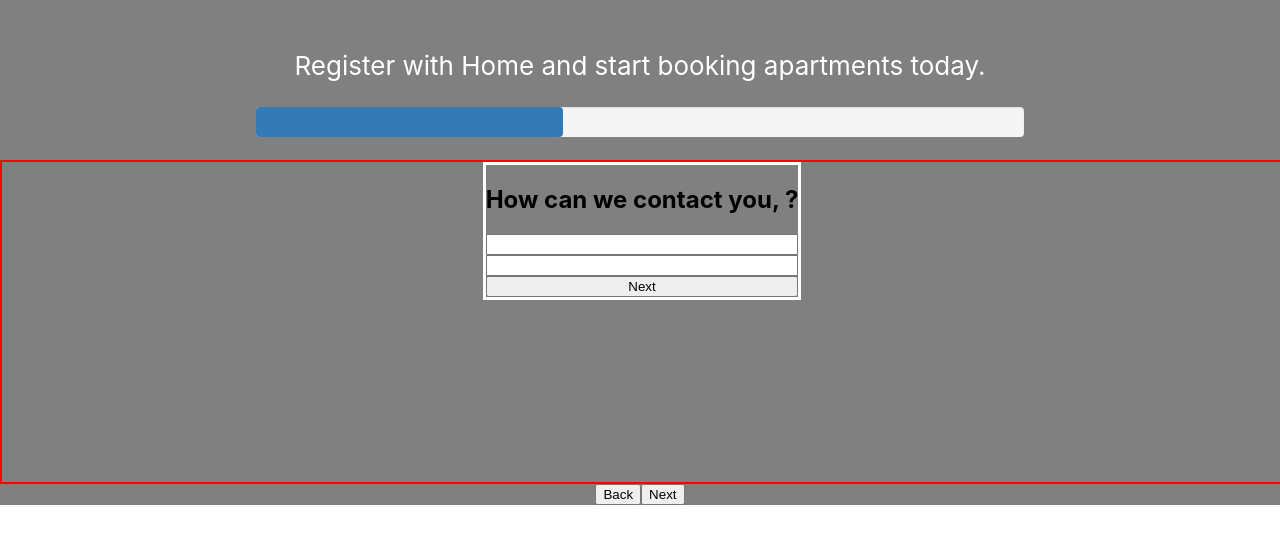
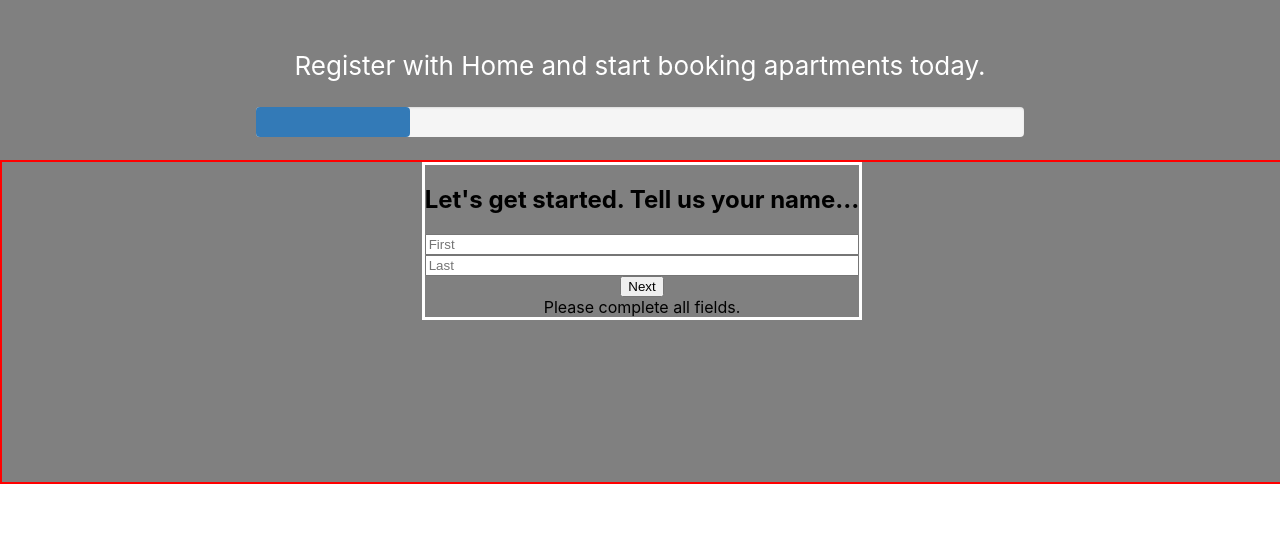
Before and after one commit to hardingjam/home.ht-registration, a React (Create React App) app: page / in a window 1280 px wide. Both pictures are taken after a click on the button "Next". Shown: the top 544 px of the page. Built offline with nearby package versions, Linux system fonts and the light colour scheme.

Commit message:
radio button functionality added. Some light error handling

```diff
--- a/src/App.css
+++ b/src/App.css
@@ -11,6 +11,10 @@
     justify-content: center;
     font-size: calc(10px + 2vmin);
     color: white;
+}
+
+button {
+    cursor: pointer;
 }
 
 .progress {
--- a/src/App.tsx
+++ b/src/App.tsx
@@ -1,9 +1,10 @@
-import React, { useState, useEffect, useRef } from "react";
+import React, { useState, useEffect } from "react";
 import "./App.css";
 import { ProgressBar } from "./ProgressBar";
 import { FullName } from "./fullName";
 import { EmailAndPhone } from "./emailAndPhone";
 import { SalaryRange } from "./salaryRange";
+import { Summary } from "./summary";
 
 const App: React.FC = () => {
     const [firstName, setFirstName] = useState<string>("");
@@ -12,9 +13,6 @@
     const [phone, setPhone] = useState<string>("");
     const [salary, setSalary] = useState<string>("");
     const [progress, setProgress] = useState<number>(20);
-
-    const nextRef = useRef<HTMLButtonElement>(null);
-    const backRef = useRef<HTMLButtonElement>(null);
 
     useEffect(() => {
         const progressBar = document.getElementById("prog-bar");
@@ -30,14 +28,16 @@
         console.log("progress:", progress);
     });
 
-    const step = (e: React.MouseEvent<HTMLButtonElement>) => {
-        console.log("stepping");
-        console.log(e.target);
-        if (e.currentTarget.name === "back") {
+    const step = (
+        e: React.MouseEvent<HTMLButtonElement>,
+        direction: string
+    ) => {
+        console.log("stepping from app.js");
+        if (direction === "next") {
+            setProgress((currProgress) => currProgress + 20);
+        }
+        if (direction === "back") {
             setProgress((currProgress) => currProgress - 20);
-        }
-        if (e.currentTarget.name === "next") {
-            setProgress((currProgress) => currProgress + 20);
         }
     };
 
@@ -49,7 +49,6 @@
         console.log("updating state!");
         setFirstName(firstName);
         setLastName(lastName);
-        setProgress(40);
     };
 
     const updateEmailAndPhone = (
@@ -60,7 +59,11 @@
         console.log("updating email and phone");
         setEmail(email);
         setPhone(phone);
-        setProgress(60);
+    };
+
+    const updateSalary = (e: React.MouseEvent, salary: string) => {
+        console.log("updating salary!");
+        setSalary(salary);
     };
 
     return (
@@ -73,11 +76,13 @@
                 {progress === 20 && (
                     <div>
                         <FullName
-                            firstName={""}
-                            lastName={""}
+                            progress={progress}
+                            firstName={firstName}
+                            lastName={lastName}
                             updateName={(e, first: string, last: string) =>
                                 updateName(e, first, last)
                             }
+                            step={(e, direction: string) => step(e, direction)}
                         />
                     </div>
                 )}
@@ -85,32 +90,42 @@
                     <div>
                         <EmailAndPhone
                             firstName={firstName}
-                            email={""}
-                            phone={""}
+                            email={email}
+                            phone={phone}
+                            progress={progress}
                             updateEmailAndPhone={(
                                 e,
                                 email: string,
                                 phone: string
                             ) => updateEmailAndPhone(e, email, phone)}
+                            step={(e, direction: string) => step(e, direction)}
                         />
                     </div>
                 )}
                 {progress === 60 && (
                     <>
-                        <SalaryRange salaryRange={""} />
+                        <SalaryRange
+                            progress={progress}
+                            salary={salary}
+                            updateSalary={(e, salary: string) =>
+                                updateSalary(e, salary)
+                            }
+                            step={(e, direction: string) => step(e, direction)}
+                        />
                     </>
                 )}
-            </div>
-            <div className="step-buttons">
-                {progress !== 20 && (
-                    <button ref={backRef} name="back" onClick={step}>
-                        Back
-                    </button>
-                )}
-                {progress !== 100 && (
-                    <button ref={nextRef} name="next" onClick={step}>
-                        Next
-                    </button>
+                {progress === 80 && (
+                    <>
+                        <Summary
+                            progress={progress}
+                            firstName={firstName}
+                            lastName={lastName}
+                            email={email}
+                            phone={phone}
+                            salary={salary}
+                            step={(e, direction: string) => step(e, direction)}
+                        />
+                    </>
                 )}
             </div>
         </div>
--- a/src/emailAndPhone.tsx
+++ b/src/emailAndPhone.tsx
@@ -6,22 +6,26 @@
     firstName: string;
     email: string;
     phone: string;
+    progress: number;
     updateEmailAndPhone: (
         e: React.MouseEvent,
         email: string,
         phone: string
     ) => void;
+    step: (e: React.MouseEvent<HTMLButtonElement>, direction: string) => void;
 }
 
 export const EmailAndPhone: React.FC<NameProps> = ({
-    updateEmailAndPhone,
     firstName,
     email,
     phone,
+    progress,
+    updateEmailAndPhone,
+    step,
 }) => {
-    const [emailAddress, setEmailAddress] = useState<string>("");
-    const [phoneNumber, setPhoneNumber] = useState<string>("");
-
+    const [emailAddress, setEmailAddress] = useState<string>(email);
+    const [phoneNumber, setPhoneNumber] = useState<string>(phone);
+    const [error, setError] = useState<boolean>(false);
     const emailRef = useRef<HTMLInputElement>(null);
     const phoneRef = useRef<HTMLInputElement>(null);
 
@@ -35,8 +39,11 @@
         }
     }
 
-    function handleClick(e: React.MouseEvent) {
-        console.log(emailAddress, phoneNumber);
+    function handleClick(e: React.MouseEvent<HTMLButtonElement>) {
+        if (!phoneNumber || !emailAddress) {
+            return setError(true);
+        }
+        step(e, `${e.currentTarget.name}`);
         updateEmailAndPhone(e, emailAddress, phoneNumber);
     }
 
@@ -57,7 +64,19 @@
                 value={phoneNumber}
                 onChange={handleChange}
             ></input>
-            <button onClick={handleClick}>Next</button>
+            <div className="step-buttons">
+                {progress !== 20 && (
+                    <button name="back" onClick={handleClick}>
+                        Back
+                    </button>
+                )}
+                {progress !== 100 && (
+                    <button name="next" onClick={handleClick}>
+                        Next
+                    </button>
+                )}
+            </div>
+            {error && <div className="error">Please complete all fields.</div>}
         </div>
     );
 };
--- a/src/fullName.tsx
+++ b/src/fullName.tsx
@@ -5,16 +5,21 @@
 interface NameProps {
     firstName: string;
     lastName: string;
+    progress: number;
     updateName: (e: React.MouseEvent, first: string, last: string) => void;
+    step: (e: React.MouseEvent<HTMLButtonElement>, direction: string) => void;
 }
 
 export const FullName: React.FC<NameProps> = ({
-    updateName,
     firstName,
     lastName,
+    progress,
+    updateName,
+    step,
 }) => {
-    const [first, setFirst] = useState<string>("");
-    const [last, setLast] = useState<string>("");
+    const [first, setFirst] = useState<string>(firstName);
+    const [last, setLast] = useState<string>(lastName);
+    const [error, setError] = useState<boolean>(false);
     const firstRef = useRef<HTMLInputElement>(null);
     const lastRef = useRef<HTMLInputElement>(null);
 
@@ -27,8 +32,11 @@
         }
     }
 
-    function handleClick(e: React.MouseEvent) {
-        console.log(first, last);
+    function handleClick(e: React.MouseEvent<HTMLButtonElement>) {
+        if (!first || !last) {
+            return setError(true);
+        }
+        step(e, `${e.currentTarget.name}`);
         updateName(e, first, last);
     }
 
@@ -52,7 +60,19 @@
                 value={last}
                 onChange={handleChange}
             ></input>
-            <button onClick={handleClick}>Next</button>
+            <div className="step-buttons">
+                {progress !== 20 && (
+                    <button name="back" onClick={handleClick}>
+                        Back
+                    </button>
+                )}
+                {progress !== 100 && (
+                    <button name="next" onClick={handleClick}>
+                        Next
+                    </button>
+                )}
+            </div>
+            {error && <div className="error">Please complete all fields.</div>}
         </div>
     );
 };
--- a/src/salaryRange.tsx
+++ b/src/salaryRange.tsx
@@ -1,23 +1,92 @@
-import React, { useRef, useState } from "react";
+import React, { useState, useEffect } from "react";
 
 import "./App.css";
 
 interface SalaryProps {
-    salaryRange: string;
+    progress: number;
+    salary: string;
+    updateSalary: (e: React.MouseEvent, salary: string) => void;
+    step: (e: React.MouseEvent<HTMLButtonElement>, direction: string) => void;
 }
 
-export const SalaryRange: React.FC<SalaryProps> = ({ salaryRange }) => {
+export const SalaryRange: React.FC<SalaryProps> = ({
+    progress,
+    salary,
+    updateSalary,
+    step,
+}) => {
+    const [salaryRange, setSalaryRange] = useState<string>(salary);
+
+    useEffect(() => {
+        console.log(salaryRange);
+    }, [salaryRange]);
+
+    function handleClick(e: React.MouseEvent<HTMLButtonElement>) {
+        step(e, `${e.currentTarget.name}`);
+        updateSalary(e, salaryRange);
+    }
+
+    function handleChange(e: React.ChangeEvent<HTMLInputElement>) {
+        setSalaryRange(e.currentTarget.value);
+    }
+
     return (
         <div className="registration-step">
-            <input type="radio" value="0" name="salary" />0 - 1.000
-            <input type="radio" value="1.000 - 2.000" name="salary" />
-            1.000 - 2.000
-            <input type="radio" value="2.000 - 3.000" name="salary" />
-            2.000 - 3.000
-            <input type="radio" value="3.000 - 4.000" name="salary" />
-            3.000 - 4.000
-            <input type="radio" value="Mehr als 4.000" name="salary" />
-            Mehr als 4.000
+            <div className="radio-buttons">
+                <input
+                    type="radio"
+                    value="0"
+                    name="salary"
+                    checked={salaryRange === "0"}
+                    onChange={handleChange}
+                />
+                0 - 1.000
+                <input
+                    type="radio"
+                    value="1.000 - 2.000"
+                    name="salary"
+                    checked={salaryRange === "1.000 - 2.000"}
+                    onChange={handleChange}
+                />
+                1.000 - 2.000
+                <input
+                    type="radio"
+                    value="2.000 - 3.000"
+                    name="salary"
+                    checked={salaryRange === "2.000 - 3.000"}
+                    onChange={handleChange}
+                />
+                2.000 - 3.000
+                <input
+                    type="radio"
+                    value="3.000 - 4.000"
+                    checked={salaryRange === "3.000 - 4.000"}
+                    onChange={handleChange}
+                    name="salary"
+                />
+                3.000 - 4.000
+                <input
+                    type="radio"
+                    value="Mehr als 4.000"
+                    checked={salaryRange === "Mehr als 4.000"}
+                    onChange={handleChange}
+                    name="salary"
+                />
+                Mehr als 4.000
+            </div>
+
+            <div className="step-buttons">
+                {progress !== 20 && (
+                    <button name="back" onClick={handleClick}>
+                        Back
+                    </button>
+                )}
+                {progress !== 100 && (
+                    <button name="next" onClick={handleClick}>
+                        Next
+                    </button>
+                )}
+            </div>
         </div>
     );
 };
--- /dev/null
+++ b/src/summary.tsx
@@ -0,0 +1,57 @@
+import React from "react";
+
+import "./App.css";
+
+interface SummaryProps {
+    firstName: string;
+    lastName: string;
+    email: string;
+    phone: string;
+    salary: string;
+    progress: number;
+    step: (e: React.MouseEvent<HTMLButtonElement>, direction: string) => void;
+}
+
+export const Summary: React.FC<SummaryProps> = ({
+    firstName,
+    lastName,
+    email,
+    phone,
+    salary,
+    progress,
+    step,
+}) => {
+    function handleClick(e: React.MouseEvent<HTMLButtonElement>) {
+        step(e, `${e.currentTarget.name}`);
+    }
+
+    return (
+        <div className="registration-step">
+            <h2>
+                Here's your information. Feel free to go back and make changes,
+                or if you're ready, submit!
+            </h2>
+            <div className="summary-info">
+                <p>
+                    Name: {firstName} {lastName}
+                </p>
+                <p>Email: {email}</p>
+                <p>Phone: {phone}</p>
+                <p>Salary Range: {salary}</p>
+            </div>
+
+            <div className="step-buttons">
+                {progress !== 20 && (
+                    <button name="back" onClick={handleClick}>
+                        Back
+                    </button>
+                )}
+                {progress !== 100 && (
+                    <button name="next" onClick={handleClick}>
+                        Submit
+                    </button>
+                )}
+            </div>
+        </div>
+    );
+};
```
